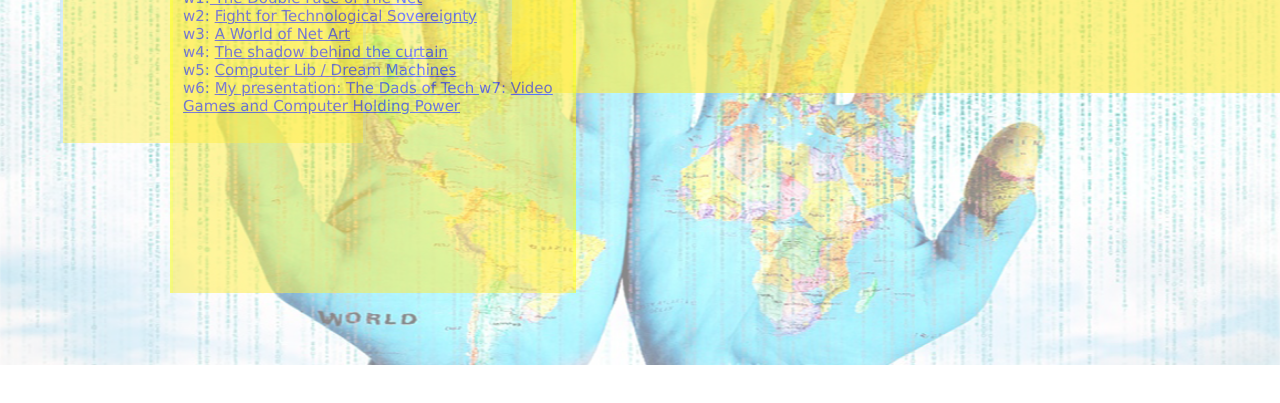
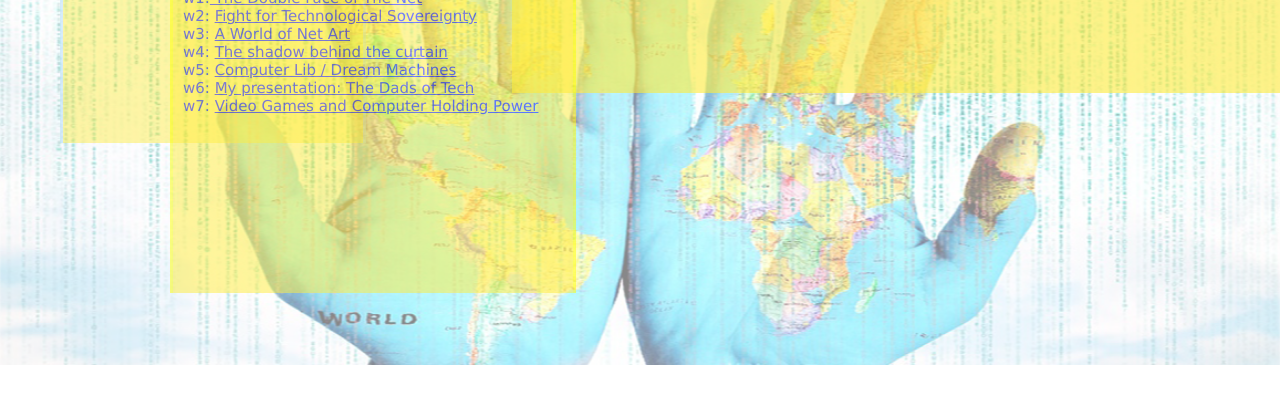
Before and after one commit to Avery007/cart211, a plain HTML site: page index.html in a window 1280 px wide. Shown: the part 257-660 px from the top of the page. Drawn offline with Linux system fonts and the light colour scheme.

Commit message:
Update index.html

```diff
--- a/index.html
+++ b/index.html
@@ -36,7 +36,7 @@ w2: <a href="pages/w2.html">Fight for Technological Sovereignty</a>    <br>
 w3: <a href="pages/w3.html">A World of Net Art </a>     <br>
 w4: <a href="pages/w5.html">The shadow behind the curtain</a>     <br>
 w5: <a href="pages/w6.html"> Computer Lib / Dream Machines </a>  <br>
-w6: <a href="https://drive.google.com/file/d/1FSegXgqkIdJqh6wUzrqTU-HwPSmmruBn/view?usp=sharing"> My presentation: The Dads of Tech </a>
+w6: <a href="https://drive.google.com/file/d/1FSegXgqkIdJqh6wUzrqTU-HwPSmmruBn/view?usp=sharing"> My presentation: The Dads of Tech </a><br>
 w7: <a href="pages/w7.html">Video Games and Computer Holding Power </a><br>
 
 <br></p></div>
```
